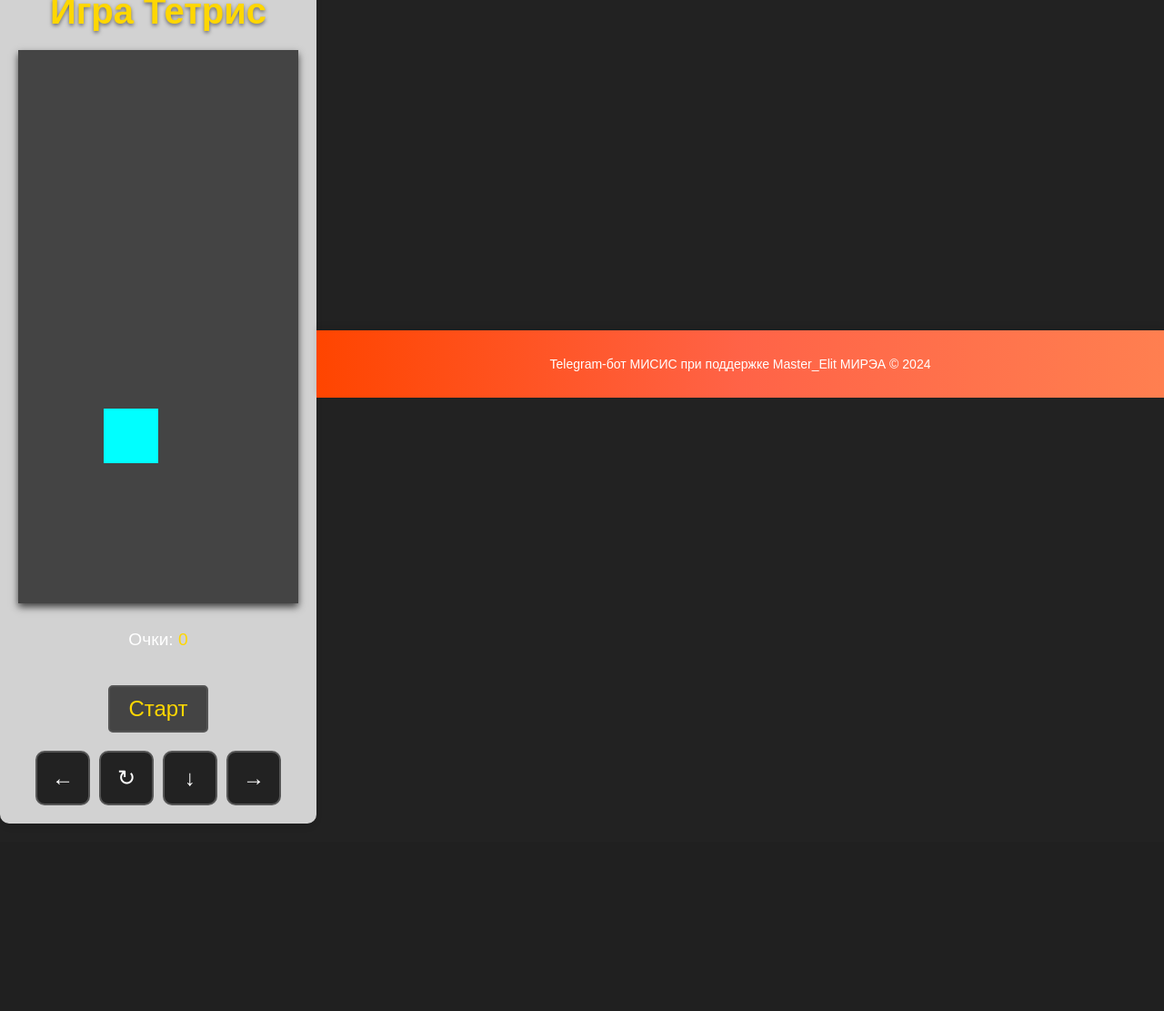
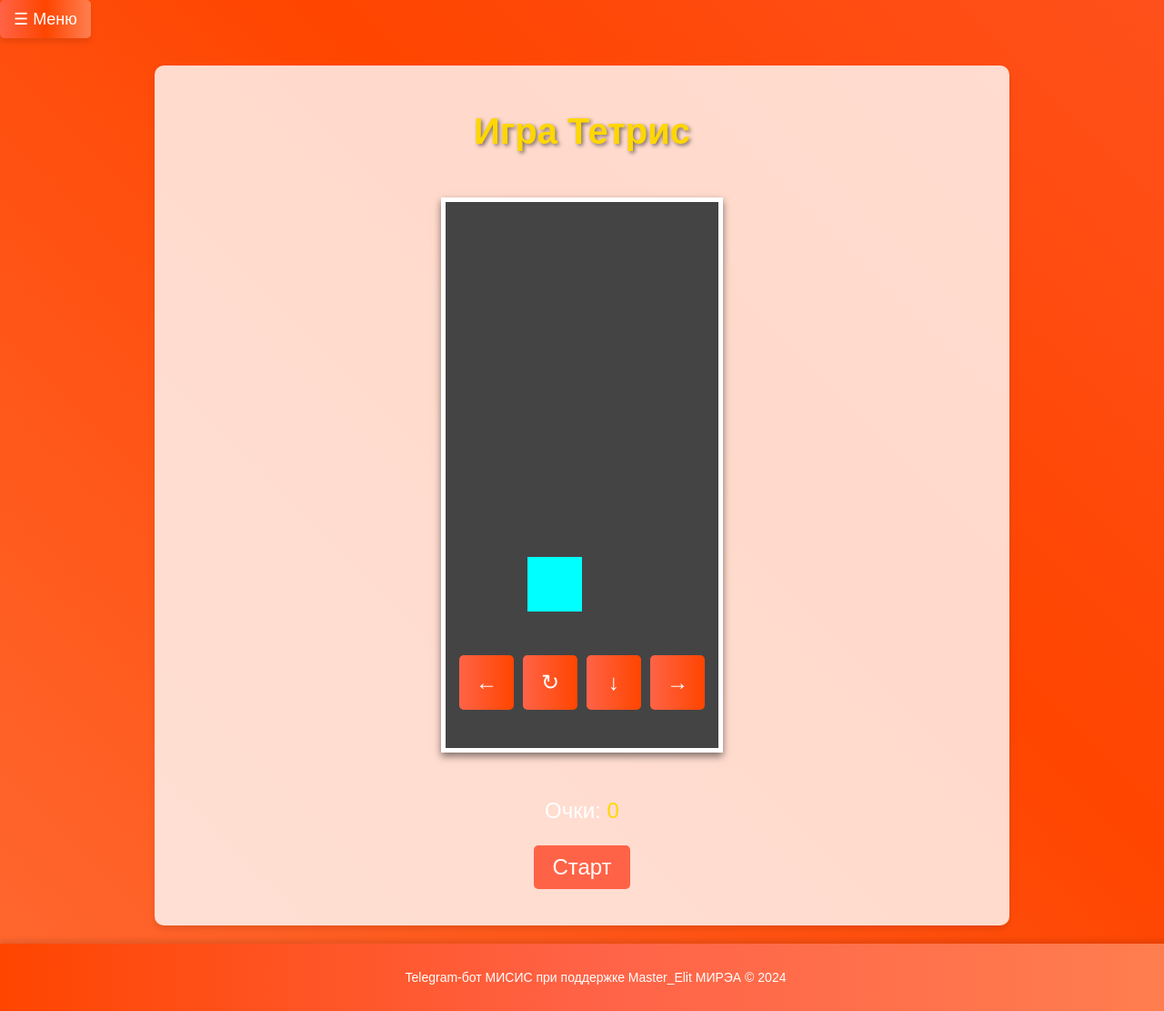
Before and after one commit to Master1910/misis, a Flask app: page /tetris in a window 1280 px wide. Shown: the whole page at 91% size. Before the commit the page ends 905 px from the top, so only its background shows below. Run offline with Flask 2, Linux system fonts and the light colour scheme; some libraries are stand-ins or nearby versions.

Commit message:
Update tetris.css

```diff
--- a/static/tetris.css
+++ b/static/tetris.css
@@ -1,118 +1,108 @@
 /* --- Общие стили --- */
 body {
-    background: #222; /* Тёмный фон */
+    background: linear-gradient(45deg, #FF7F50, #FF4500, #FF6347);
+    background-size: 200% 200%;
+    animation: gradient-animation 6s ease infinite;
     color: white;
     font-family: Arial, sans-serif;
-    margin: 0;
-    display: flex;
-    justify-content: center;
-    align-items: center;
-    height: 100vh;
-    overflow: hidden;
-}
-
-/* --- Контейнер игры --- */
-.tetris-container {
-    display: flex;
-    flex-direction: column;
-    align-items: center;
 }
 
 /* --- Поле для игры --- */
 #tetris {
     display: block;
-    background-color: #111; /* Чёрный фон для игрового поля */
-    border: 4px solid #444; /* Серые границы */
-    box-shadow: 0 4px 8px rgba(0, 0, 0, 0.7);
+    margin: 50px auto;
+    background: rgba(0, 0, 0, 0.8);
+    border: 5px solid white;
+    box-shadow: 0 4px 8px rgba(0, 0, 0, 0.5);
 }
 
-/* --- Сетка игрового поля --- */
-canvas {
-    background-color: #111;
-    border: 3px solid #444;
-}
-
-/* --- Заголовок игры --- */
+/* --- Описание и заголовок --- */
 h1 {
     text-align: center;
     font-size: 2.5em;
+    margin-top: 30px;
     color: #FFD700;
-    text-shadow: 0 2px 4px rgba(0, 0, 0, 0.5);
-    margin-bottom: 20px;
+    text-shadow: 2px 2px 4px rgba(0, 0, 0, 0.5);
 }
 
-/* --- Мобильные кнопки управления --- */
+/* --- Контейнер информации --- */
+.game-info {
+    text-align: center;
+    margin-top: 20px;
+    font-size: 1.5em;
+}
+
+.score, .level {
+    margin: 10px 0;
+    color: #FFD700;
+}
+
+/* --- Анимация фона --- */
+@keyframes gradient-animation {
+    0% { background-position: 0% 50%; }
+    50% { background-position: 100% 50%; }
+    100% { background-position: 0% 50%; }
+}
+
+/* --- Мобильные кнопки --- */
 .mobile-controls {
+    position: absolute;
+    bottom: 20px;
+    left: 50%;
+    transform: translateX(-50%);
     display: flex;
-    justify-content: center;
     gap: 10px;
-    margin-top: 20px;
+    z-index: 10; /* Ensure controls are above the canvas */
 }
 
 .mobile-controls button {
     width: 60px;
     height: 60px;
     font-size: 24px;
-    background-color: #222;
+    border: none;
+    border-radius: 5px;
+    background: linear-gradient(90deg, #FF6347, #FF4500);
     color: white;
-    border: 2px solid #555;
-    border-radius: 10px;
     cursor: pointer;
-    transition: all 0.2s ease;
-}
-
-.mobile-controls button:hover {
-    background-color: #444;
+    transition: transform 0.2s ease;
 }
 
 .mobile-controls button:active {
     transform: scale(0.9);
 }
 
-/* --- Стартовая кнопка --- */
+/* --- Кнопка Старт --- */
 #start-button {
-    margin-top: 20px;
+    display: block;
+    margin: 20px auto;
     padding: 10px 20px;
     font-size: 1.5em;
-    background-color: #444;
-    color: #FFD700;
-    border: 2px solid #555;
+    background-color: #FF6347;
+    color: white;
+    border: none;
     border-radius: 5px;
     cursor: pointer;
-    transition: background-color 0.2s ease, transform 0.2s ease;
 }
 
 #start-button:hover {
-    background-color: #555;
+    background-color: #FF4500;
 }
 
-#start-button:active {
-    transform: scale(0.95);
+#controls {
+    text-align: center;
+    margin-top: 20px;
 }
 
-/* --- Информация об игре (очки и уровень) --- */
-.game-info {
-    text-align: center;
-    margin-top: 10px;
+#controls p {
     font-size: 1.2em;
 }
 
-.score, .level {
-    color: #FFD700;
+#controls ul {
+    list-style: none;
+    padding: 0;
+}
+
+#controls li {
+    font-size: 1em;
     margin: 5px 0;
 }
-
-/* --- Адаптивное управление для мобильных устройств --- */
-@media (max-width: 768px) {
-    .mobile-controls {
-        position: fixed;
-        bottom: 20px;
-        left: 50%;
-        transform: translateX(-50%);
-    }
-
-    #start-button {
-        position: fixed;
-        bottom: 100px;
-    }
-}
```
